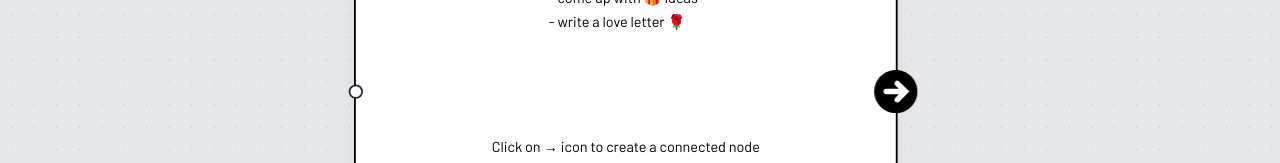
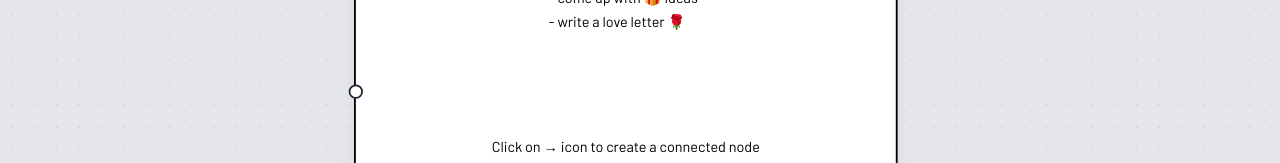
Before and after one commit to Winggo/polylogue, a Next.js app in the folder frontend/: page /canvas in a window 1280 px wide. Shown: the part 312-475 px from the top of the page. Built offline with nearby package versions, Linux system fonts and the light colour scheme; no server answers; what @ant-design/nextjs-registry would draw is missing.

Commit message:
disable right handle until prompt response received

```diff
--- a/frontend/src/components/LLMNode/LlmNode.tsx
+++ b/frontend/src/components/LLMNode/LlmNode.tsx
@@ -206,25 +206,31 @@ export default function LLMNode ({
         )
     }
 
-    const renderHandles = () => (
+    const renderHandles = () => {
+        const connectableStart = promptResponse !== ""
+        return (
             <>
                 <Handle
                     id={nodeId}
                     type="target"
                     isConnectable
+                    isConnectableStart={false}
                     position={Position.Left}
                     className={`w-4 h-4 mt-[4px] rounded-lg !bg-white border-gray-800 border-2 !cursor-pointer`}
                 />
                 <Handle
                     id={nodeId}
                     type="source"
+                    isConnectable={connectableStart}
+                    isConnectableEnd={false}
                     position={Position.Right}
-                className="w-12 h-12 mt-[4px] rounded-lg !bg-transparent border-gray-800 !cursor-pointer"
+                    className={`w-12 h-12 mt-[4px] rounded-lg !bg-transparent border-gray-800 !cursor-pointer`}
                 >
-                <RightArrowCircle />
+                    {connectableStart && <RightArrowCircle />}
                 </Handle>
             </>
         )
+    }
 
     const renderHeaders = () => (
         <>
```
Lines whose indentation alone changed are shown as unchanged.
